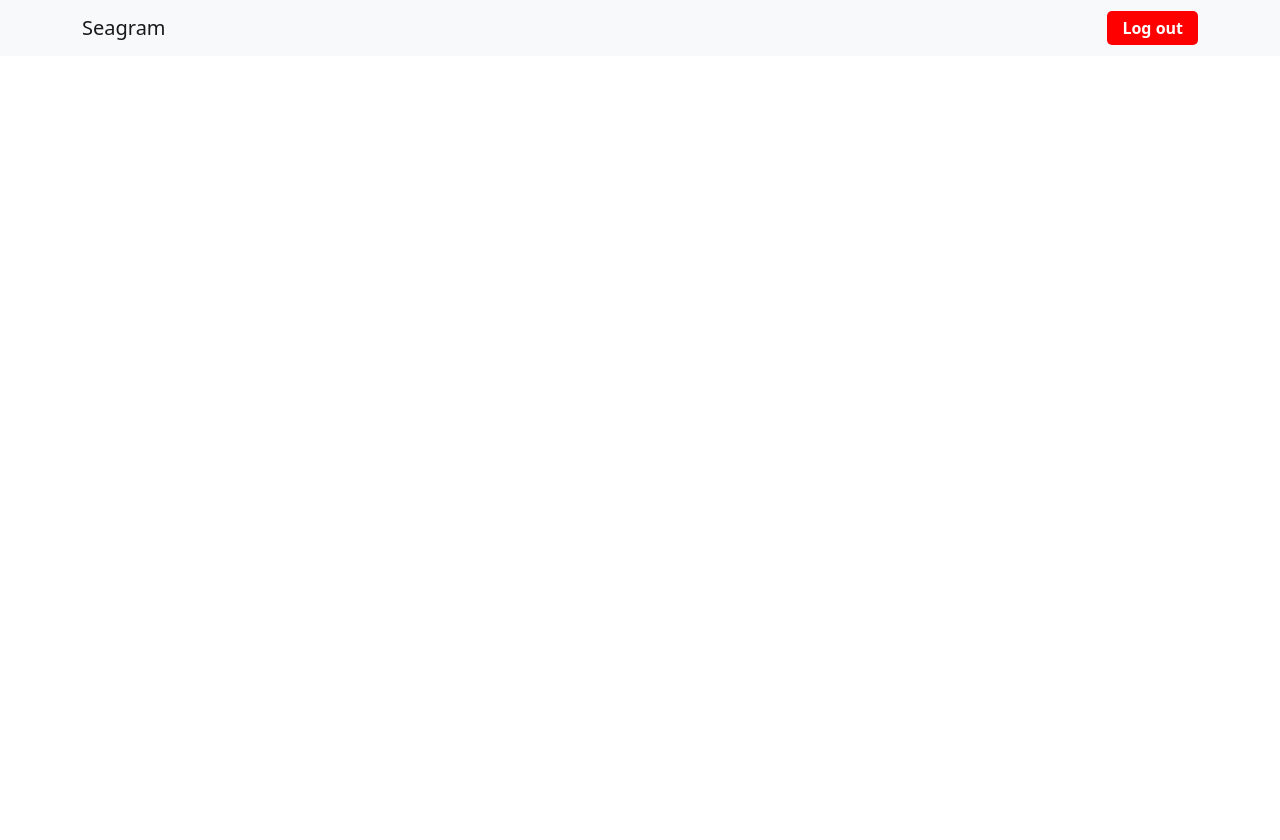
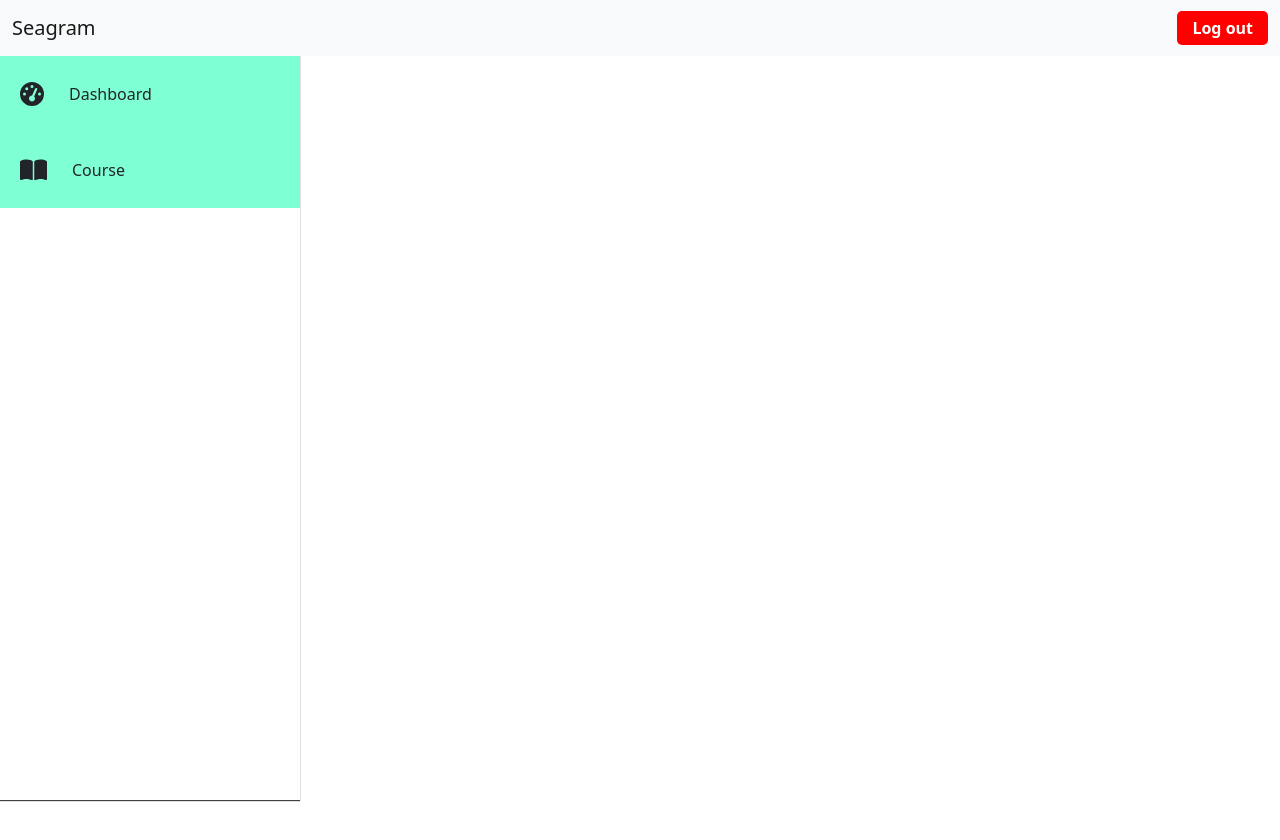
Before and after one commit to Rhtymn/seagram-app, a React (Create React App) app: page /student in a window 1280 px wide. Shown: the top 840 px of the page. Before the commit the page ends 800 px from the top, so only its background shows below. Built offline with nearby package versions, Linux system fonts and the light colour scheme.

Commit message:
Added sidebar on student page

```diff
--- a/src/components/Navbar/Navbar.js
+++ b/src/components/Navbar/Navbar.js
@@ -1,14 +1,22 @@
-import React from 'react';
+import React, {useState} from 'react';
 import styles from './Navbar.module.css';
 import Container from 'react-bootstrap/Container';
 import Navbar from 'react-bootstrap/Navbar';
 import LogoutButton from '../LogoutButton/LogoutButton';
 
-const RNavbar = () => {
-    return <Navbar bg="light" expand="lg">
-        <Container>
+const RNavbar = (props) => {
+    const [isShowSidebarToggle, setIsShowSidebarToggle] = useState(true);
+    const sidebarToggleClasses = isShowSidebarToggle ? `${styles.sidebar_toggle}` : `d-none`;
+
+    return <Navbar bg="light" expand="lg" fixed="top">
+        <Container fluid>
             <Navbar.Brand href="#home">Seagram</Navbar.Brand>
-            <LogoutButton/>
+            <div className='d-flex'>
+                <LogoutButton/>
+                <button className={`${sidebarToggleClasses} d-md-none`} onClick={props.onToggleSidebar}>
+                    <i class="fa-solid fa-align-justify"></i>
+                </button>
+            </div>
         </Container>
 </Navbar>
 }
--- a/src/components/Navbar/Navbar.module.css
+++ b/src/components/Navbar/Navbar.module.css
@@ -0,0 +1,6 @@
+.sidebar_toggle{
+    font-size: 1.5rem;
+    margin-left: 10px;
+    border: none;
+    background-color: transparent;
+}
--- /dev/null
+++ b/src/components/Sidebar/Sidebar.js
@@ -0,0 +1,26 @@
+import React from 'react'
+import styles from './Sidebar.module.css';
+
+const Sidebar = (props) => {
+    const sidebarClasses = props.isShowSidebar ? `${styles.sidebar} ${styles.show_sidebar}` : `${styles.sidebar}`;
+    return (
+    <div className={sidebarClasses}>
+        <ul className={`${styles.sidebar_nav_container}`}>
+            <li>
+                <div className={`${styles.icon}`}>
+                    <i class="fa-solid fa-gauge-high"></i>
+                </div>
+                <span>Dashboard</span>
+            </li>
+            <li>
+                <div className={`${styles.icon}`}>
+                    <i class="fa-solid fa-book-open"></i>
+                </div>
+                <span>Course</span>
+            </li>
+        </ul>
+    </div>
+  )
+}
+
+export default Sidebar
--- /dev/null
+++ b/src/components/Sidebar/Sidebar.module.css
@@ -0,0 +1,46 @@
+.sidebar {
+    position: fixed;
+    left: 0;
+    width: 300px;
+    min-height: 100%;
+    background-color:#fff;
+    box-shadow: 0px 1px 1px 0px rgba(0,0,0,0.75);
+    -webkit-box-shadow: 0px 1px 1px 0px rgba(0,0,0,0.75);
+    -moz-box-shadow: 0px 1px 1px 0px rgba(0,0,0,0.75);
+    transform: translateX(-100%);
+    transition: all ease-in-out 200ms;
+}
+
+.show_sidebar{
+    transform: translateX(0);
+}
+
+.sidebar_nav_container {
+    position: absolute;
+    top: 56px;
+    width:100%;
+    background-color: bisque;
+    padding-left: 0;
+}
+
+.sidebar_nav_container li {
+    display: flex;
+    align-items: center;
+    background-color: aquamarine;
+    padding: 20px;
+    list-style: none;
+}
+
+.sidebar_nav_container li .icon{
+    font-size: 1.5rem;
+}
+
+.sidebar_nav_container li span {
+    margin-left: 25px;
+}
+
+@media (min-width:768px) {
+    .sidebar {
+        transform: translateX(0);
+    }
+}
--- a/src/pages/StudentPage/StudentPage.js
+++ b/src/pages/StudentPage/StudentPage.js
@@ -1,12 +1,25 @@
-import React from 'react';
+import React, { useState } from 'react';
 import Navbar from '../../components/Navbar/Navbar';
+import Sidebar from '../../components/Sidebar/Sidebar';
 import styles from './StudentPage.module.css';
 
 const StudentPage = () => {
+  const [showSidebar, setShowSidebar] = useState(false);
+  const [isShowSidebarToggle, setIsShowSidebarToggle] = useState(false);
+
+  const toggleSidebarHandler = () => {
+    setShowSidebar((prev)=>{
+      return !prev;
+    })
+  }
+
   return (
-    <>
-        <Navbar/>
-    </>
+    <div className={`${styles.student_page}`}>
+        <Navbar isShowSidebarToggle={isShowSidebarToggle} onToggleSidebar={toggleSidebarHandler}/>
+        <div className='d-flex'>
+          <Sidebar isShowSidebar={showSidebar}/>
+        </div>
+    </div>
   )
 }
 
--- a/src/pages/StudentPage/StudentPage.module.css
+++ b/src/pages/StudentPage/StudentPage.module.css
@@ -1,4 +1,4 @@
 .student_page {
-    min-height: 100vh;
-    width: 100vw;
+    min-height: 150vh;
+    max-width: 100vw;
 }
```
